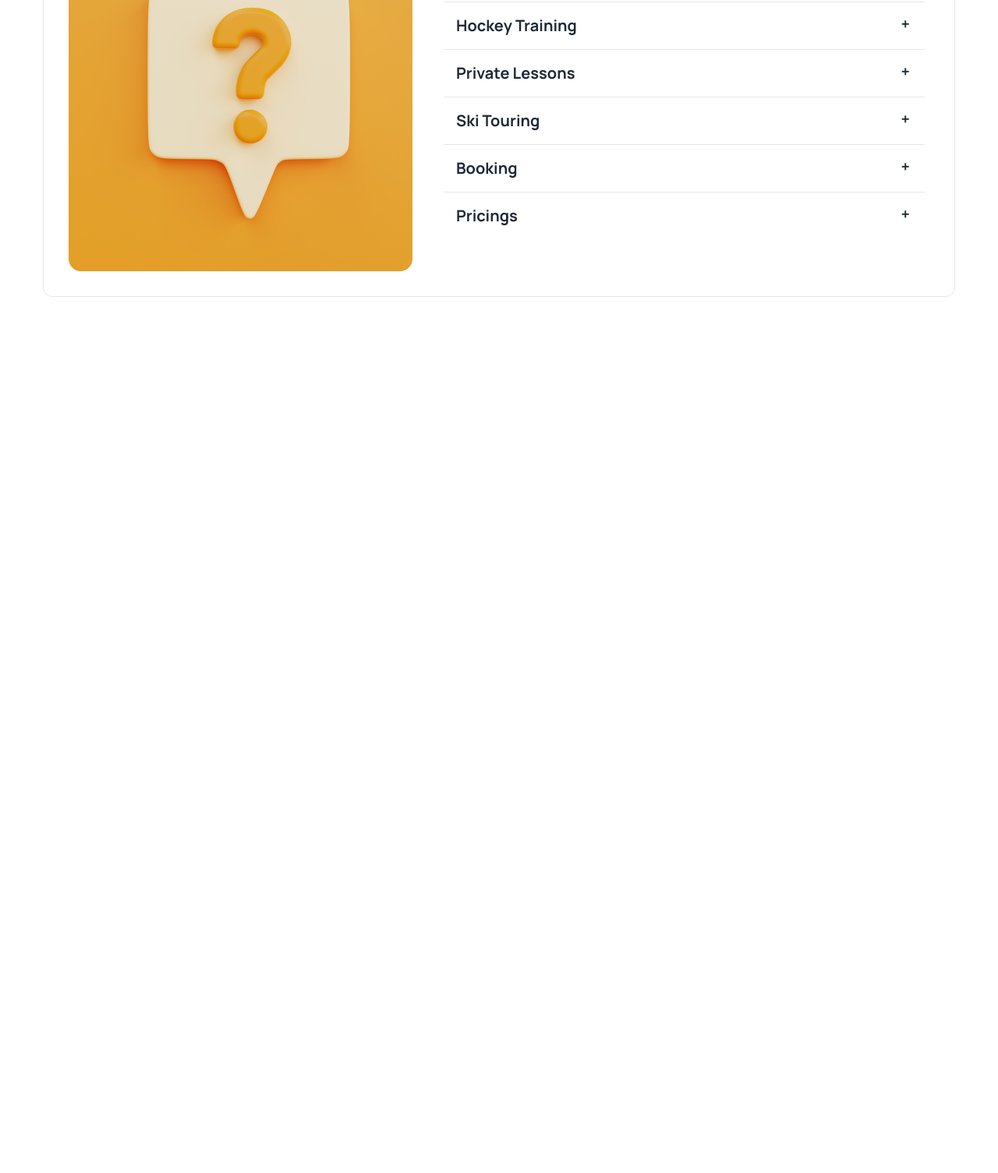
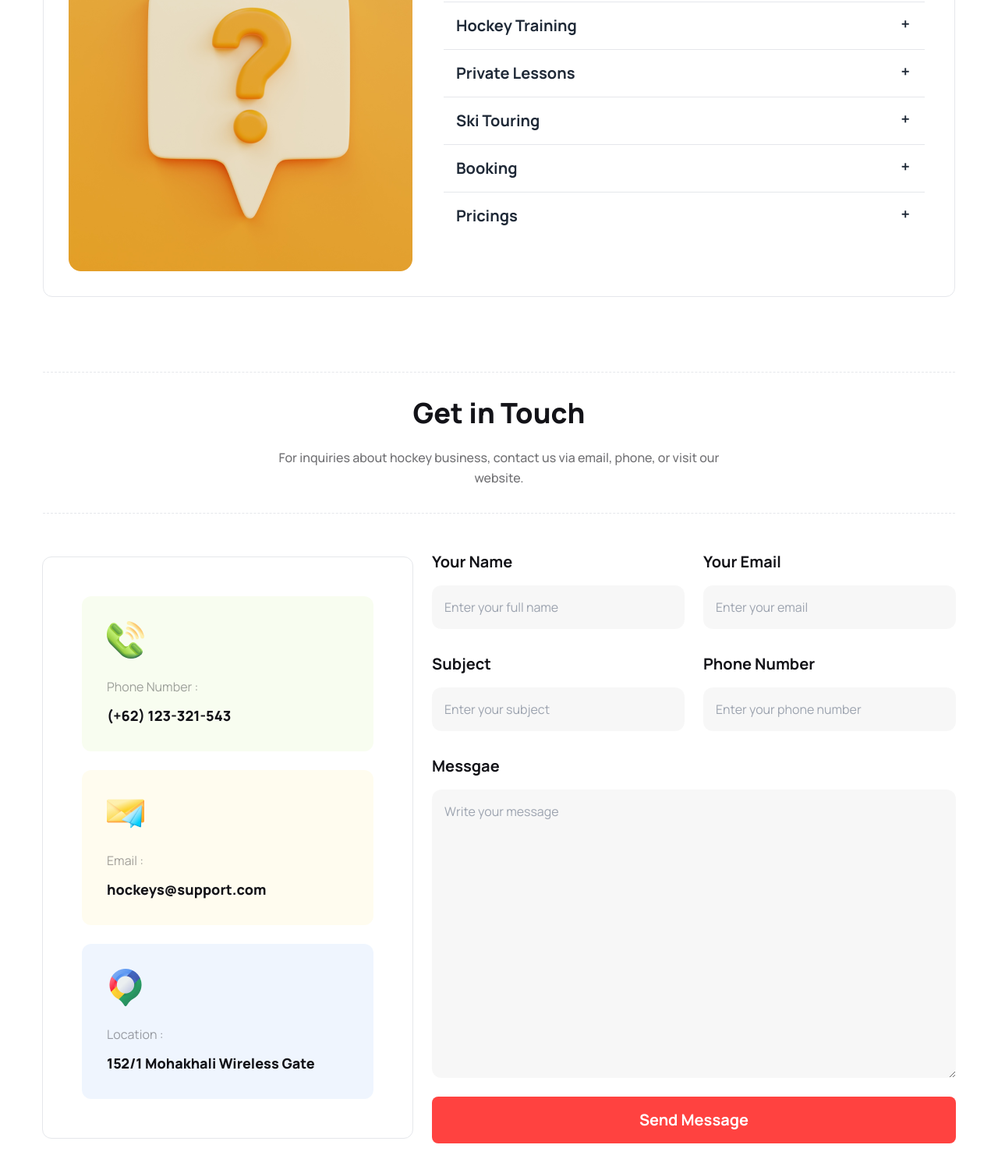
Before and after one commit to km-saifullah/hockey, a plain HTML site: page index.html in a window 1280 px wide. Shown: the part 3588-5093 px from the top of the page at 78% size. Before the commit the page ends 4065 px from the top, so only its background shows below. Drawn offline with nearby package versions, Linux system fonts and the light colour scheme.

Commit message:
get in touch section done

```diff
--- a/index.html
+++ b/index.html
@@ -690,6 +690,128 @@
     </section>
     <!-- ====== Clients Question Section End ====== -->
 
+    <!-- ====== Contact Section Start ======= -->
+    <section class="pb-[100px]">
+      <div class="max-w-container mx-auto">
+        <div
+          class="space-y-6 flex items-center justify-center flex-col border-y border-dashed p-8"
+        >
+          <h2 class="text-[#131318] text-4xl font-extrabold text-center">
+            Get in Touch
+          </h2>
+          <p
+            class="text-[#13131899] text-base font-medium leading-[26px] w-full sm:w-[607px] text-center"
+          >
+            For inquiries about hockey business, contact us via email, phone, or
+            visit our website.
+          </p>
+        </div>
+        <div
+          class="mt-12 flex gap-6 flex-wrap sm:flex-nowrap items-center justify-center"
+        >
+          <div class="flex gap-6 flex-col p-[50px] rounded-xl border">
+            <div class="bg-[#bced6d1a] p-8 rounded-xl w-[374px]">
+              <img src="./images/call.png" alt="" />
+              <p class="text-base font-normal text-[#13131866] pt-6 pb-3">
+                Phone Number :
+              </p>
+              <h4 class="font-extrabold text-[18px] text-[#131318]">
+                (+62) 123-321-543
+              </h4>
+            </div>
+            <div class="bg-[#fddd5f1a] p-8 rounded-xl w-[374px]">
+              <img src="./images/mail.png" alt="" />
+              <p class="text-base font-normal text-[#13131866] pt-6 pb-3">
+                Email :
+              </p>
+              <h4 class="font-extrabold text-[18px] text-[#131318]">
+                hockeys@support.com
+              </h4>
+            </div>
+            <div class="bg-[#629cf31a] p-8 rounded-xl w-[374px]">
+              <img src="./images/location.png" alt="" />
+              <p class="text-base font-normal text-[#13131866] pt-6 pb-3">
+                Location :
+              </p>
+              <h4 class="font-extrabold text-[18px] text-[#131318]">
+                152/1 Mohakhali Wireless Gate
+              </h4>
+            </div>
+          </div>
+          <div class="space-y-6 max-auto flex flex-col">
+            <div class="flex flex-col sm:flex-row gap-6">
+              <div
+                class="flex flex-col flex-wrap sm:flex-nowrap w-[324px] h-[107px] space-y-4"
+              >
+                <label for="" class="font-bold text-xl text-[#131318]"
+                  >Your Name</label
+                >
+                <input
+                  type="text"
+                  placeholder="Enter your full name"
+                  class="p-4 bg-[#13131808] rounded-xl"
+                />
+              </div>
+              <div class="flex flex-col w-[324px] h-[107px] space-y-4">
+                <label for="" class="font-bold text-xl text-[#131318]"
+                  >Your Email</label
+                >
+                <input
+                  type="text"
+                  placeholder="Enter your email"
+                  class="p-4 bg-[#13131808] rounded-xl"
+                />
+              </div>
+            </div>
+            <div class="flex flex-col sm:flex-row gap-6">
+              <div class="flex flex-col w-[324px] h-[107px] space-y-4">
+                <label for="" class="font-bold text-xl text-[#131318]"
+                  >Subject</label
+                >
+                <input
+                  type="text"
+                  placeholder="Enter your subject"
+                  class="p-4 bg-[#13131808] rounded-xl"
+                />
+              </div>
+              <div class="flex flex-col w-[324px] h-[107px] space-y-4">
+                <label for="" class="font-bold text-xl text-[#131318]"
+                  >Phone Number</label
+                >
+                <input
+                  type="text"
+                  placeholder="Enter your phone number"
+                  class="p-4 bg-[#13131808] rounded-xl"
+                />
+              </div>
+            </div>
+            <div class="flex-col sm:flex-row gap-6">
+              <div class="flex flex-col w-[324px] space-y-4">
+                <label for="" class="font-bold text-xl text-[#131318]"
+                  >Messgae</label
+                >
+                <textarea
+                  id=""
+                  rows=""
+                  cols=""
+                  placeholder="Write your message"
+                  class="p-4 bg-[#13131808] rounded-xl w-[335px] sm:w-[672px] h-[200px] sm:h-[370px]"
+                ></textarea>
+              </div>
+            </div>
+            <div>
+              <button
+                class="py-4 bg-[#FF4240] w-full text-white font-bold text-xl rounded-lg"
+              >
+                Send Message
+              </button>
+            </div>
+          </div>
+        </div>
+      </div>
+    </section>
+    <!-- ====== Contact Section End ======= -->
+
     <!-- ====== tailwind config file ====== -->
     <script src="./js/tailwind.config.js"></script>
   </body>
```
